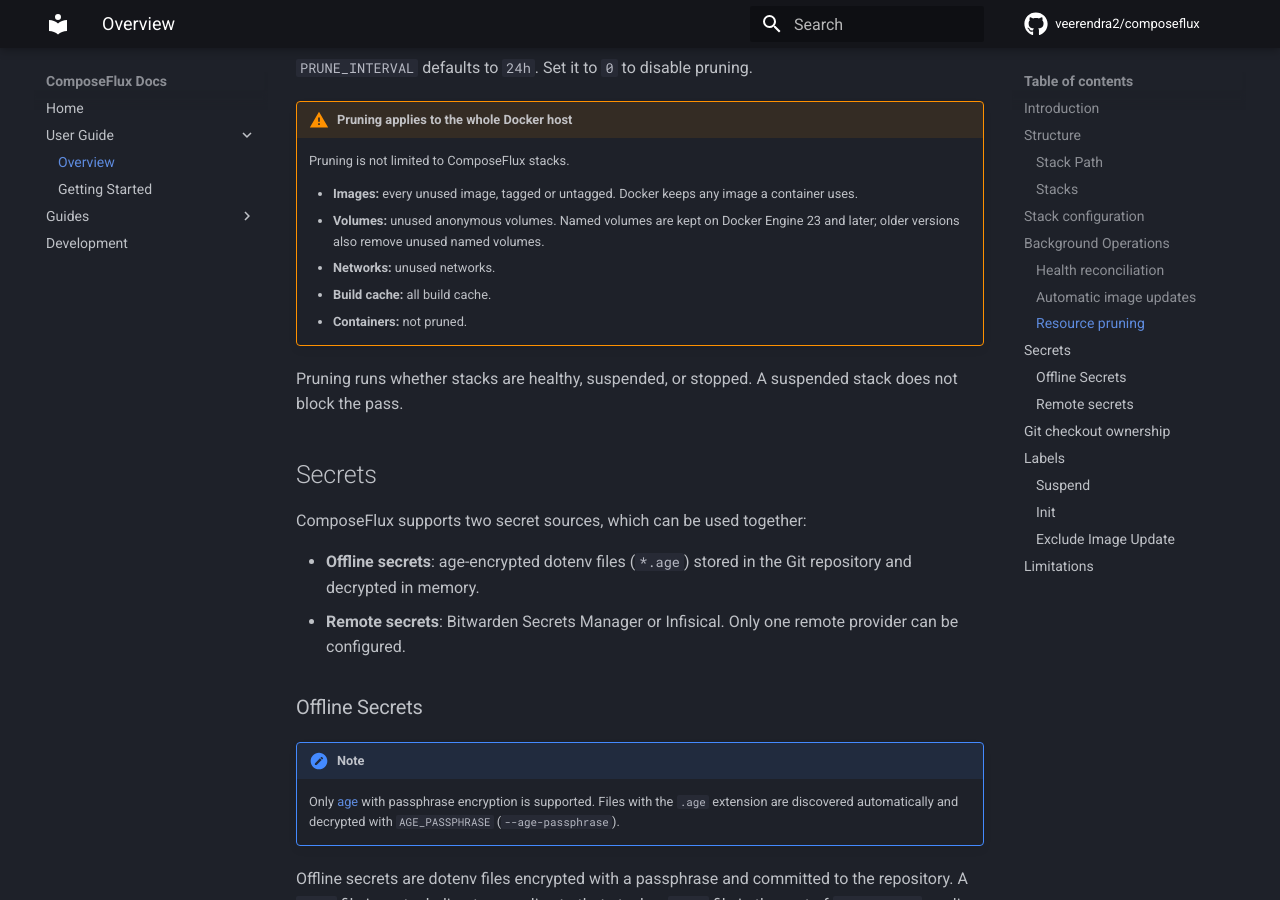
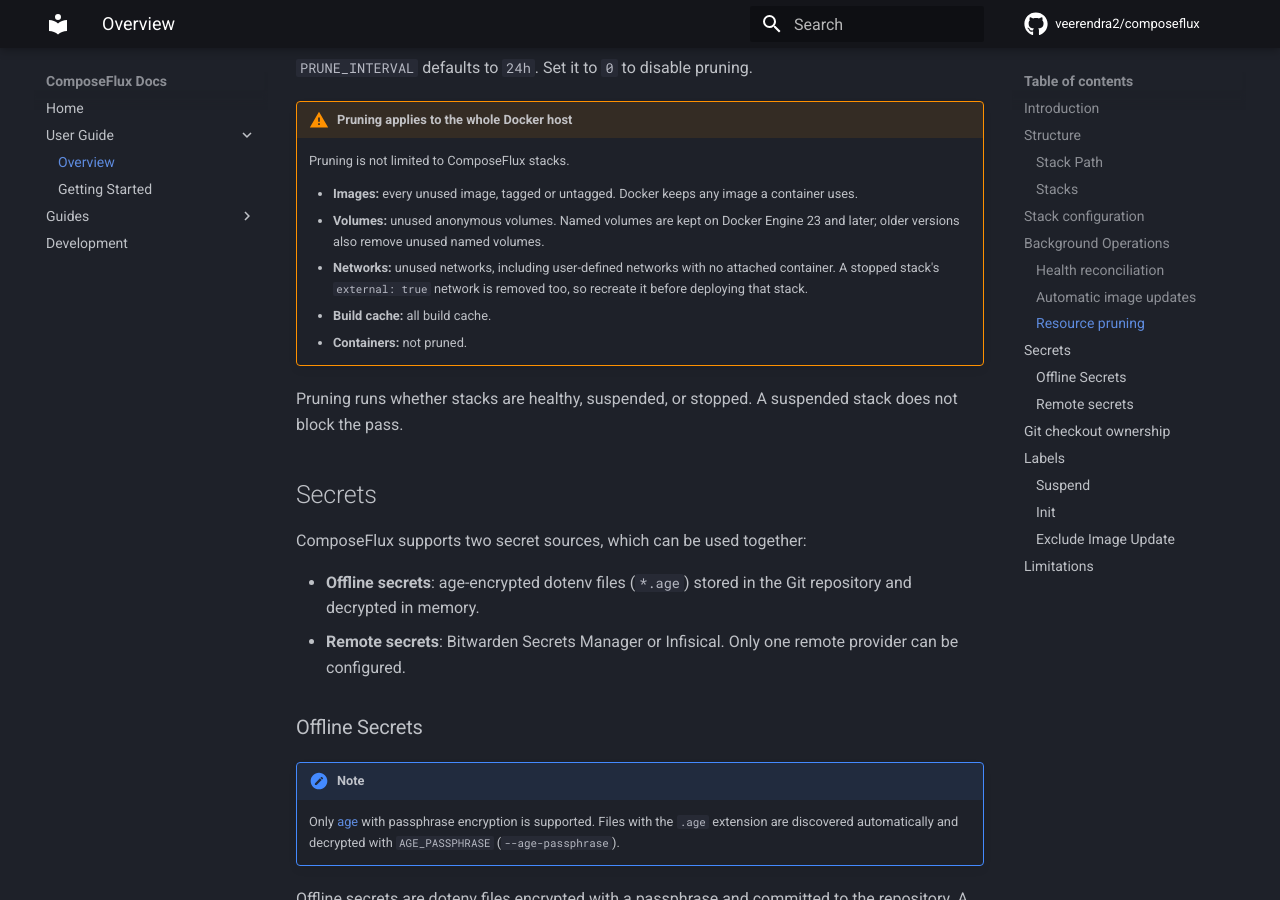
Before and after one commit to veerendra2/composeflux, an MkDocs documentation site: the page built from docs/Overview.md, in a window 1280 px wide and 900 px high, scrolled down 3628 px. Built offline with MkDocs 1.6.1 and Material for MkDocs 9.7.7, drawn with Linux system fonts in a browser that asks for light colours; comment, search, counter and statistics services are not loaded.

Commit message:
docs: warn about external networks and correct prune log and badge

```diff
--- a/docs/Overview.md
+++ b/docs/Overview.md
@@ -130,7 +130,8 @@ running, the next invocation is skipped.
     - **Images:** every unused image, tagged or untagged. Docker keeps any image a container uses.
     - **Volumes:** unused anonymous volumes. Named volumes are kept on Docker Engine 23 and later; older versions also
       remove unused named volumes.
-    - **Networks:** unused networks.
+    - **Networks:** unused networks, including user-defined networks with no attached container. A stopped stack's
+      `external: true` network is removed too, so recreate it before deploying that stack.
     - **Build cache:** all build cache.
     - **Containers:** not pruned.
 
```
Also changed, not shown: README.md (+1 -1 lines), docs/GettingStarted.md (+1 -1 lines), 1 other file.
